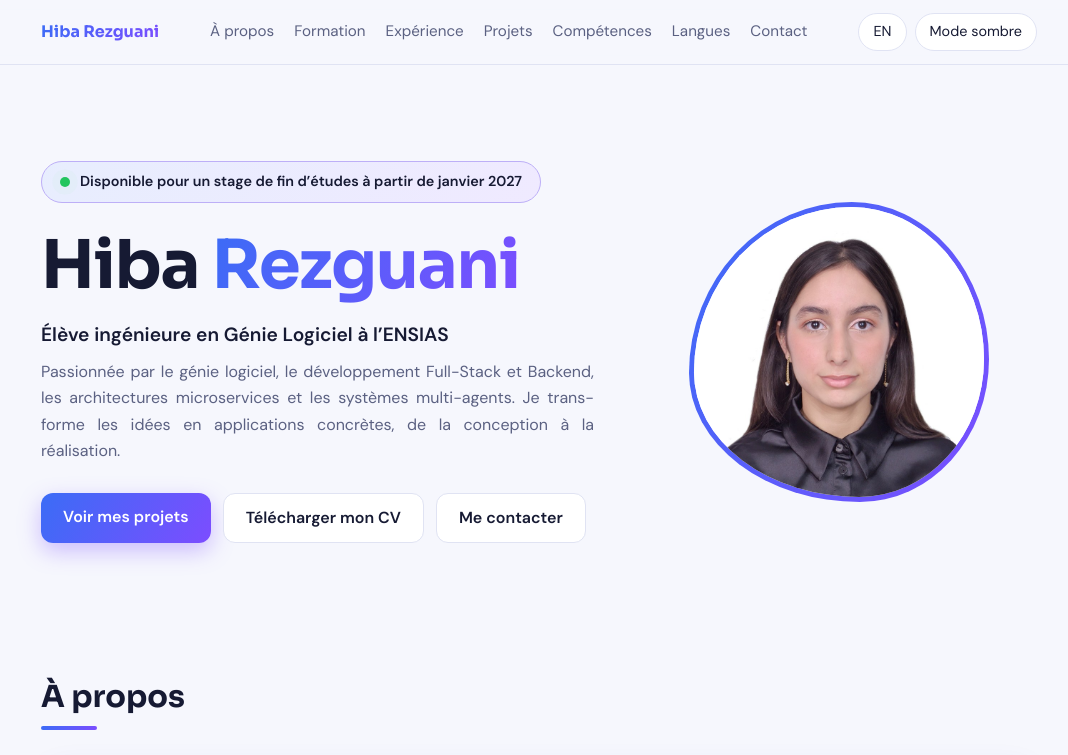
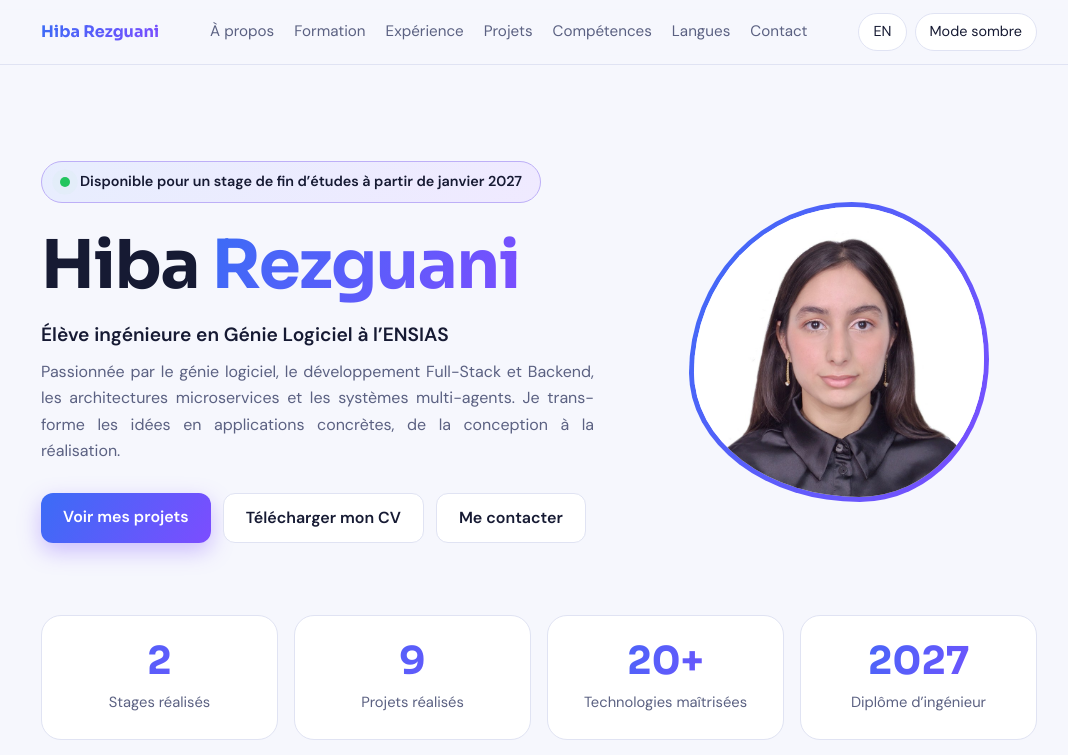
Before and after one commit to RezguaniHiba/portfolio-hiba, a plain HTML site: page index.html in a window 1280 px wide. Shown: the top 755 px of the page, without its empty margins (101-1169 px from the left). Drawn offline with Linux system fonts and the light colour scheme.

Commit message:
Ajout chiffres clés

```diff
--- a/index.html
+++ b/index.html
@@ -21,6 +21,13 @@
 <p class="role" data-i="role"></p><p class="lead" data-i="lead"></p>
 <div class="cta"><a class="btn main" href="#projects" data-i="cta_proj"></a><a class="btn" href="assets/CV_HibaRezguani.pdf" download data-i="cta_cv"></a><a class="btn" href="#contact" data-i="cta_contact"></a></div></div>
 <div class="photo"><div>HR</div><img src="assets/photo.jpg" alt="Hiba Rezguani" onerror="this.remove()"></div>
+</div>
+
+<div class="stats">
+<div class="card stat"><b>2</b><span data-i="st1"></span></div>
+<div class="card stat"><b id="n_proj">9</b><span data-i="st2"></span></div>
+<div class="card stat"><b>20+</b><span data-i="st3"></span></div>
+<div class="card stat"><b>2027</b><span data-i="st4"></span></div>
 </div>
 
 <section id="about"><h2 data-i="h_about"></h2>
@@ -58,7 +65,7 @@
 <li><span class="ico"><svg viewBox="0 0 24 24" width="20" height="20" fill="none" stroke="currentColor" stroke-width="1.8" stroke-linecap="round" stroke-linejoin="round" aria-hidden="true"><path d="M5 4h4l2 5-2.5 1.5a11 11 0 0 0 5 5L15 13l5 2v4a2 2 0 0 1-2 2A16 16 0 0 1 3 6a2 2 0 0 1 2-2z"/></svg></span><div><small data-i="c_phone"></small><a href="tel:+212631115257">06 31 11 52 57</a></div></li>
 <li><span class="ico"><svg viewBox="0 0 24 24" width="20" height="20" fill="none" stroke="currentColor" stroke-width="1.8" stroke-linecap="round" stroke-linejoin="round" aria-hidden="true"><path d="M12 21s7-6.2 7-11a7 7 0 1 0-14 0c0 4.8 7 11 7 11z"/><circle cx="12" cy="10" r="2.5"/></svg></span><div><small data-i="c_loc"></small><span data-i="c_loc_v"></span></div></li></ul>
 <p class="soc" data-i="c_social"></p>
-<div class="acts"><a class="pill" href="https://www.linkedin.com/in/hiba-rezguani-a7a0432b9/" target="_blank" rel="noopener">LinkedIn</a><a class="pill" href="https://github.com/RezguaniHiba" target="_blank" rel="noopener">GitHub</a></div></div>
+<div class="acts"><a class="pill" href="https://www.linkedin.com/in/VOTRE-LIEN" target="_blank" rel="noopener">LinkedIn</a><a class="pill" href="https://github.com/RezguaniHiba" target="_blank" rel="noopener">GitHub</a></div></div>
 <form class="card" id="form"><label><span data-i="f_name"></span><input name="name" required></label><label><span data-i="f_mail"></span><input name="email" type="email" required></label><label><span data-i="f_msg"></span><textarea name="message" required></textarea></label><button class="btn main" data-i="f_send"></button></form>
 </div></section>
 </main>
--- a/script.js
+++ b/script.js
@@ -3,7 +3,7 @@ fr:{nav_about:"À propos",nav_edu:"Formation",nav_exp:"Expérience",nav_proj:"Pr
 avail:"Disponible pour un stage de fin d’études à partir de janvier 2027",
 role:"Élève ingénieure en Génie Logiciel à l’ENSIAS",
 lead:"Passionnée par le génie logiciel, le développement Full-Stack et Backend, les architectures microservices et les systèmes multi-agents. Je transforme les idées en applications concrètes, de la conception à la réalisation.",
-cta_proj:"Voir mes projets",cta_cv:"Télécharger mon CV",cta_contact:"Me contacter",
+cta_proj:"Voir mes projets",cta_cv:"Télécharger mon CV",cta_contact:"Me contacter",st1:"Stages réalisés",st2:"Projets réalisés",st3:"Technologies maîtrisées",st4:"Diplôme d’ingénieur",
 h_about:"À propos",
 about1:"Étudiante en troisième année du cycle ingénieur en Génie Logiciel à l’ENSIAS, je m’intéresse particulièrement à la conception et au développement de solutions logicielles. J’aime analyser des problématiques, relever des défis techniques et transformer des idées en applications concrètes, en accordant une attention particulière à la qualité et à la fiabilité des solutions.",
 about2:"Curieuse, persévérante et toujours désireuse d’apprendre, je recherche un stage PFE à partir de février 2027 pour mettre mes compétences en pratique, contribuer à des projets stimulants et continuer à progresser en ingénierie logicielle.",
@@ -30,7 +30,7 @@ en:{nav_about:"About",nav_edu:"Education",nav_exp:"Experience",nav_proj:"Project
 avail:"Available for an End of Study Internship from January 2027",
 role:"Software Engineering student at ENSIAS",
 lead:"Passionate about software engineering, Full-Stack and Backend development, microservices architectures, and multi-agent systems. I turn ideas into practical applications, from design to implementation.",
-cta_proj:"See my projects",cta_cv:"Download my CV",cta_contact:"Contact me",
+cta_proj:"See my projects",cta_cv:"Download my CV",cta_contact:"Contact me",st1:"Internships completed",st2:"Projects completed",st3:"Technologies mastered",st4:"Engineering degree",
 h_about:"About me",
 about1:"As a third-year Software Engineering student at ENSIAS, I am particularly interested in the design and development of software solutions. I enjoy analyzing problems, tackling technical challenges, and turning ideas into practical applications, with a strong focus on quality and reliability.",
 about2:"Curious, persistent, and always eager to learn, I am seeking a final-year internship starting in February 2027 to apply my skills, contribute to challenging projects, and continue growing in software engineering.",
@@ -69,6 +69,7 @@ const tags=a=>a.map(t=>`<span class="tag">${t}</span>`).join("");
 const L=()=>root.lang;let cur=null;
 document.querySelectorAll("[data-tags]").forEach(e=>e.innerHTML=tags(e.dataset.tags.split(",")));
 $("#skillgrid").innerHTML=Object.keys(SK).map(k=>`<div class="card"><h3 data-i="${k}"></h3><div class="tags">${tags(SK[k].split(", "))}</div></div>`).join("");
+$("#n_proj").textContent=PROJECTS.length;
 function links(p,l){return (p.pdf?`<a class="btn sm" href="${p.pdf}" target="_blank" rel="noopener">${T[l].b_pdf}</a>`:"")+(p.gh?`<a class="btn sm" href="${p.gh}" target="_blank" rel="noopener">${T[l].b_gh}</a>`:"")}
 function renderProjects(){const l=L();
  const card=p=>`<article class="card proj"><h3>${p[l].t}</h3><p class="date">${p[l].d}</p><p style="color:var(--muted);margin-bottom:14px">${p[l].s}</p><div class="tags">${tags(p.tags.split(","))}</div><div class="acts"><button class="btn sm main" data-open="${p.id}">${T[l].b_detail}</button>${links(p,l)}</div></article>`;
--- a/style.css
+++ b/style.css
@@ -131,3 +131,11 @@ dialog{margin:auto}
 .lbar{display:flex;gap:5px}
 .lbar i{width:26px;height:6px;border-radius:6px;background:var(--line)}
 .lbar i.on{background:var(--grad)}
+
+/* Chiffres clés */
+.stats{display:grid;grid-template-columns:repeat(4,1fr);gap:16px;margin-bottom:8px}
+.card.stat{text-align:center;padding:24px 16px;border-radius:20px;box-shadow:none;transition:transform .2s,box-shadow .2s,border-color .2s}
+.card.stat:hover{transform:translateY(-3px);border-color:var(--violet);box-shadow:var(--shadow)}
+.stat b{display:block;font:700 2.4rem Sora,sans-serif;line-height:1.1;background:var(--grad);-webkit-background-clip:text;background-clip:text;color:transparent}
+.stat span{display:block;margin-top:8px;color:var(--muted);font-size:.92rem}
+@media(max-width:800px){.stats{grid-template-columns:repeat(2,1fr)}}
```
